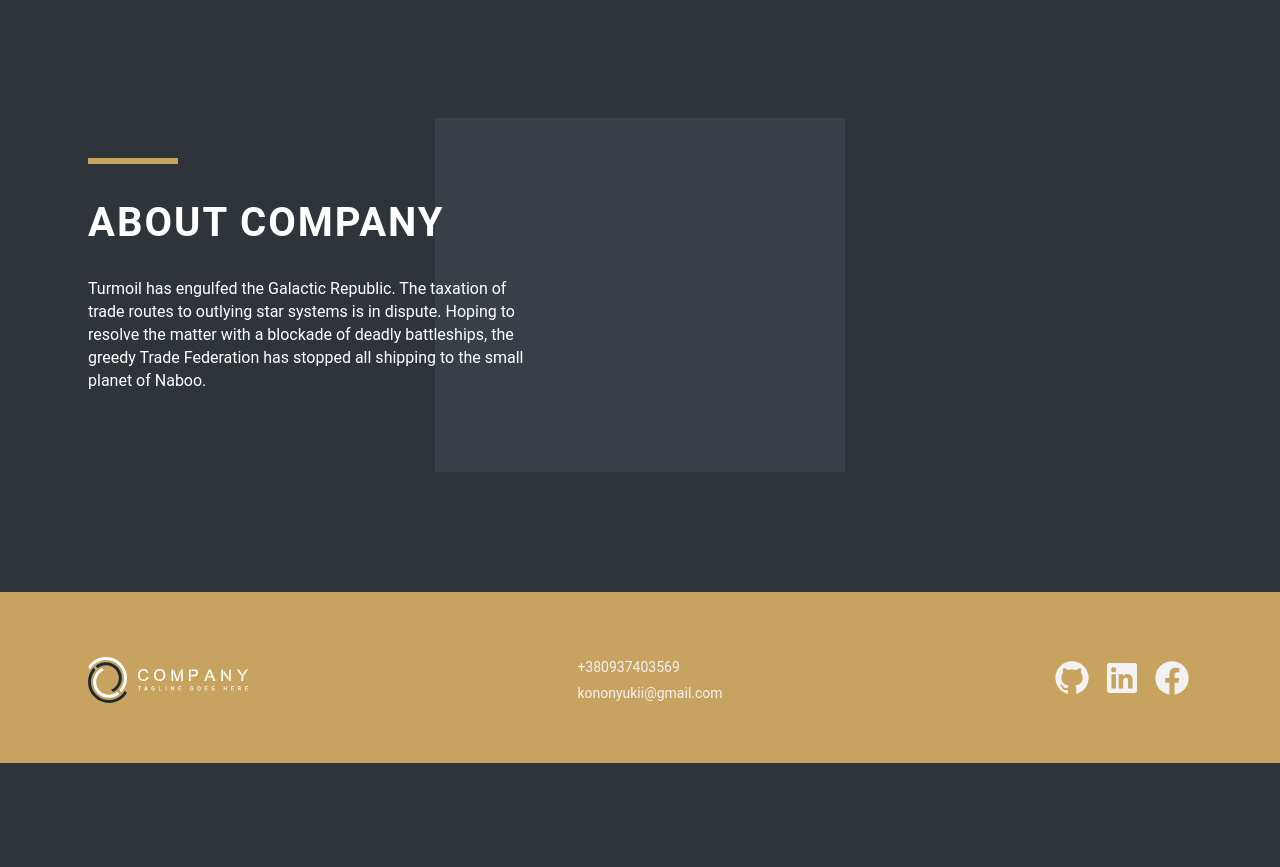
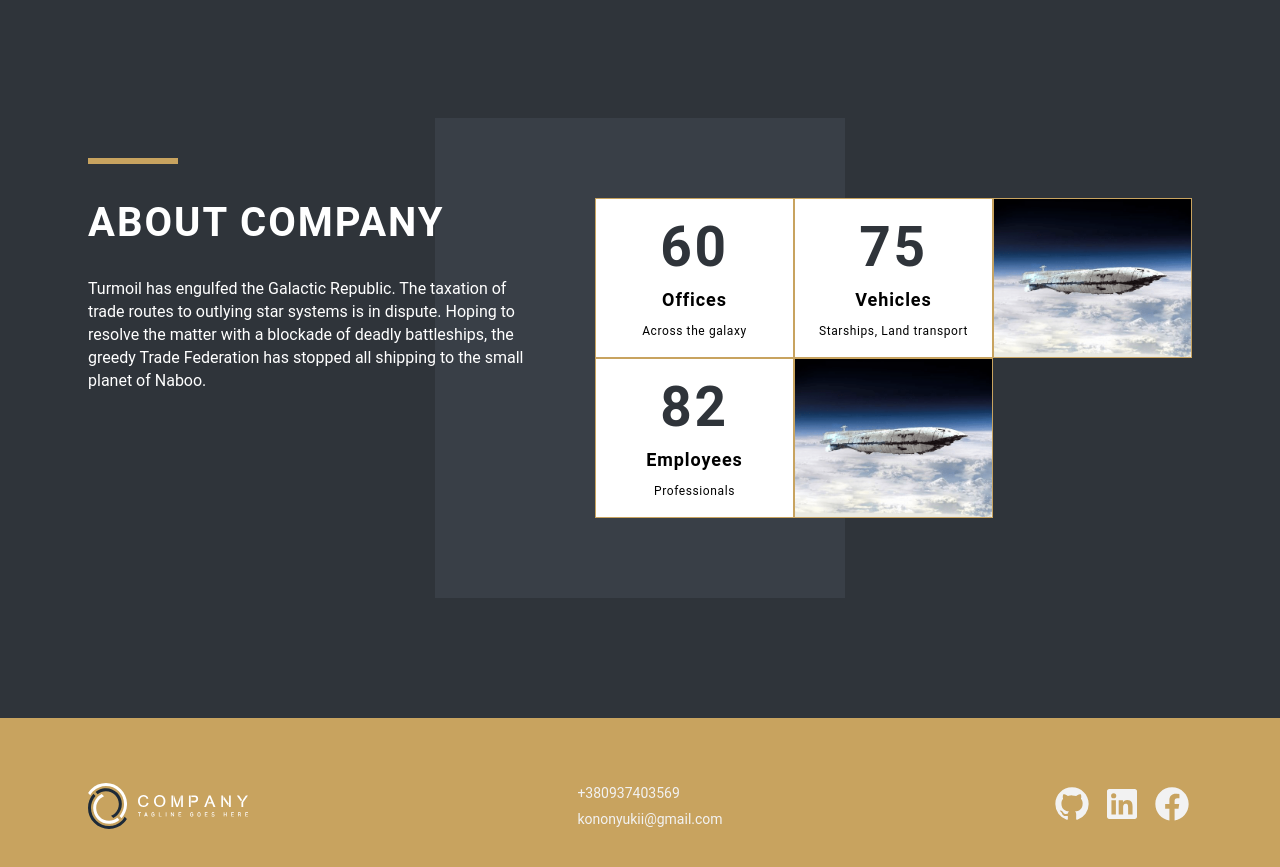
Before and after one commit to kononyukii/starwar-logistics, a React (Create React App) app: page / in a window 1280 px wide. Shown: the part 1881-2748 px from the top of the page. Before the commit the page ends 2644 px from the top, so only its background shows below. Built offline with nearby package versions, Linux system fonts and the light colour scheme.

Commit message:
build: layout about cards block

```diff
--- a/package.json
+++ b/package.json
@@ -17,6 +17,7 @@
     "react-animate-on-scroll": "^2.1.5",
     "react-animation-on-scroll": "^2.1.0",
     "react-chartjs-2": "^4.0.0",
+    "react-countup": "^6.1.0",
     "react-dom": "^17.0.2",
     "react-icons": "^4.3.1",
     "react-redux": "^7.2.6",
--- /dev/null
+++ b/src/components/Home/About/AboutItem.tsx
@@ -0,0 +1,46 @@
+import React, { FC, useEffect } from 'react'
+import { useCountUp } from 'react-countup'
+import { useBoolean, useIntersection } from 'react-use'
+
+// types
+import { AboutCardType } from '../../../types/common'
+
+// styled
+import { AboutCard, AboutNumb, AboutTitle, AboutValue } from './styled'
+
+const AboutItem: FC<AboutCardType> = ({ type, title, number, value }) => {
+  const [animated, setAnimated] = useBoolean(false)
+  const countUpRef = React.useRef<any>(null)
+  const intersectionRef = React.useRef(null)
+  const intersection = useIntersection(intersectionRef, {
+    root: null,
+    rootMargin: '0px',
+    threshold: 1
+  })
+
+  const { start } = useCountUp({
+    ref: countUpRef,
+    start: 0,
+    end: number,
+    delay: 0,
+    duration: 2,
+    startOnMount: false
+  })
+
+  useEffect(() => {
+    if (!animated && intersection && intersection.intersectionRatio > 0) {
+      start()
+      setAnimated(true)
+    }
+  }, [intersection])
+
+  return (
+    <AboutCard type={type} ref={intersectionRef}>
+      <AboutNumb ref={countUpRef} isContent={!!number} />
+      <AboutTitle isContent={!!title}>{title}</AboutTitle>
+      <AboutValue isContent={!!value}>{value}</AboutValue>
+    </AboutCard>
+  )
+}
+
+export default AboutItem
--- a/src/components/Home/About/index.tsx
+++ b/src/components/Home/About/index.tsx
@@ -1,11 +1,13 @@
 import React, { FC } from 'react'
 
+import { aboutList } from '../../../utils/consts'
 // common styled
 import { Container, SectionContainer } from '../../common/Container/styled'
 import { Text, Title } from '../../common/Text/styled'
 
+import AboutItem from './AboutItem'
 // styled
-import { AboutContainer, AboutText } from './styled'
+import { AboutCards, AboutContainer, AboutText } from './styled'
 
 const About: FC = () => {
   return (
@@ -20,6 +22,11 @@ const About: FC = () => {
               has stopped all shipping to the small planet of Naboo.
             </Text>
           </AboutText>
+          <AboutCards>
+            {aboutList.map((item) => (
+              <AboutItem {...item} key={item.id} />
+            ))}
+          </AboutCards>
         </AboutContainer>
       </Container>
     </SectionContainer>
--- a/src/components/Home/About/styled.ts
+++ b/src/components/Home/About/styled.ts
@@ -2,6 +2,12 @@ import styled from 'styled-components'
 
 // theme
 import { theme } from 'styles/theme'
+
+// images
+import ship from 'assets/images/landing/ship.png'
+
+// common styled
+import { CenteredContainer } from '../../common/Container/styled'
 
 export const AboutContainer = styled.div`
   display: flex;
@@ -38,3 +44,53 @@ export const AboutText = styled.div`
     padding: 0 10px 30px;
   }
 `
+
+export const AboutCards = styled.div`
+  display: flex;
+  flex-wrap: wrap;
+  width: calc(50% + 45px);
+  z-index: 1;
+
+  @media screen and ${theme.media.medium} {
+    width: 100%;
+    padding: 0 10px 30px;
+  }
+`
+
+export const AboutCard = styled(CenteredContainer)<{ type: string }>`
+  flex-direction: column;
+  width: 33.33%;
+  min-width: 160px;
+  height: 160px;
+  border: 0.25px solid ${theme.colors.gold};
+  background-color: ${theme.colors.white};
+  background: ${({ type }) => type === 'image' && `url(${ship}) center/cover no-repeat`};
+
+  @media screen and ${theme.media.large} {
+    flex: 1 0 33.33%;
+  }
+`
+
+export const AboutNumb = styled.h3<{ isContent: boolean }>`
+  display: ${({ isContent }) => (isContent ? 'block' : 'none')};
+  font-size: 55px;
+  letter-spacing: 0.05em;
+  color: ${theme.colors.dark};
+  font-weight: ${theme.weights.bold};
+`
+
+export const AboutTitle = styled.h4<{ isContent: boolean }>`
+  display: ${({ isContent }) => (isContent ? 'block' : 'none')};
+  font-size: 18px;
+  letter-spacing: 0.05em;
+  color: ${theme.colors.black};
+  padding-top: 10px;
+`
+
+export const AboutValue = styled.p<{ isContent: boolean }>`
+  display: ${({ isContent }) => (isContent ? 'block' : 'none')};
+  font-size: 12px;
+  letter-spacing: 0.05em;
+  color: ${theme.colors.black};
+  padding-top: 15px;
+`
--- a/src/styles/theme.ts
+++ b/src/styles/theme.ts
@@ -1,6 +1,7 @@
 export const theme = {
   colors: {
     dark: '#2F343A',
+    black: '#000',
     white: '#fff',
     gold: '#C8A35F',
     dark_gray: '#393F47',
--- a/src/types/common.ts
+++ b/src/types/common.ts
@@ -1,3 +1,5 @@
 export type ButtonType = {
   type?: string
 }
+
+export type AboutCardType = { id: number; type: 'card' | 'image'; number: number; title: string; value: string }
--- a/src/utils/consts.ts
+++ b/src/utils/consts.ts
@@ -13,6 +13,8 @@ import truck2 from 'assets/images/landing/slide1.png'
 import truck1 from 'assets/images/landing/slide2.png'
 import truck3 from 'assets/images/landing/slide3.png'
 
+import { AboutCardType } from '../types/common'
+
 export const mobileSize = 768
 
 export const sliderImages = [truck1, truck2, truck3]
@@ -27,3 +29,11 @@ export const servicesList = [
   { id: 7, text: 'Bike', icon: RiRidingLine },
   { id: 8, text: 'Walk', icon: RiWalkLine }
 ]
+
+export const aboutList: Array<AboutCardType> = [
+  { id: 1, type: 'card', number: 60, title: 'Offices', value: 'Across the galaxy' },
+  { id: 2, type: 'card', number: 75, title: 'Vehicles', value: 'Starships, Land transport' },
+  { id: 3, type: 'image', number: 0, title: '', value: '' },
+  { id: 4, type: 'card', number: 82, title: 'Employees', value: 'Professionals' },
+  { id: 5, type: 'image', number: 0, title: '', value: '' }
+]
```
Also changed, not shown: src/assets/images/landing/ship.png (added), 1 other file (tests, documents, lock files or other folders).
